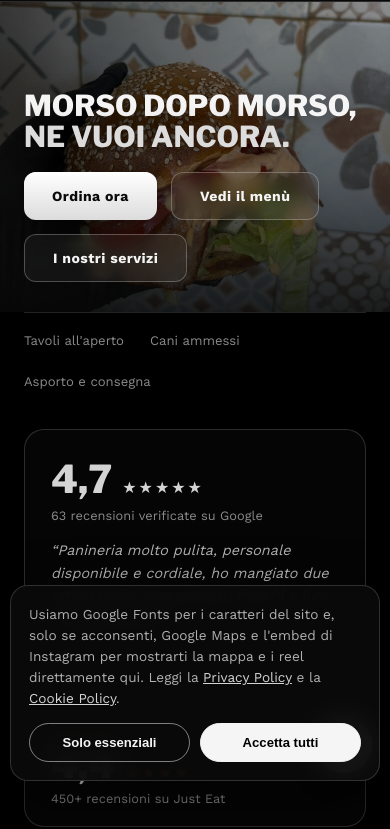
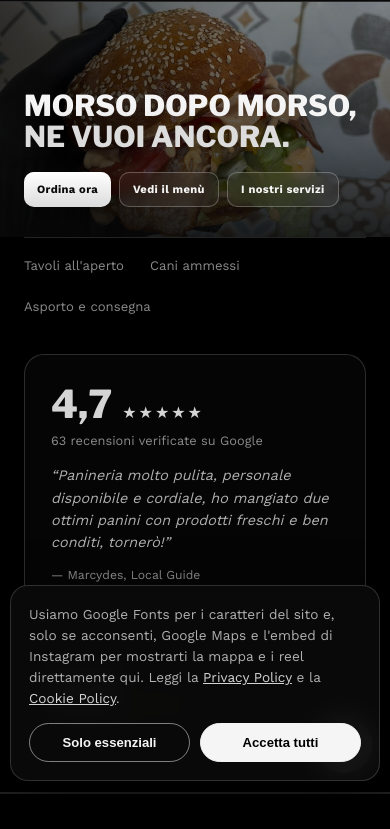
Before and after one commit to enricoinfa/BarPanineriaRocca, a plain HTML site: page index.html in a window 390 px wide. Shown: the part 53-882 px from the top of the page. Drawn offline with nearby package versions, Linux system fonts and the light colour scheme.

Commit message:
Add files via upload

```diff
--- a/index.html
+++ b/index.html
@@ -178,6 +178,18 @@ a{color:inherit;}
   font-weight:700; font-size:.88rem; letter-spacing:.03em; text-decoration:none;
   padding:15px 28px; border-radius:12px; position:relative; overflow:hidden; isolation:isolate;
   transition:transform .35s cubic-bezier(.16,1,.3,1), background .3s, box-shadow .35s, border-color .3s, color .3s;
+}
+@media (max-width:600px){
+  .hero-ctas{gap:10px; flex-wrap:nowrap;}
+  .hero-ctas .btn{padding:12px 16px; font-size:.78rem; border-radius:10px; white-space:nowrap;}
+}
+@media (max-width:480px){
+  .hero-ctas{gap:8px;}
+  .hero-ctas .btn{padding:10px 13px; font-size:.7rem;}
+}
+@media (max-width:380px){
+  .hero-ctas{gap:6px;}
+  .hero-ctas .btn{padding:8px 10px; font-size:.64rem;}
 }
 .btn-primary{background:linear-gradient(180deg,#ffffff,#dcdcdc); color:#0a0a0a; box-shadow:0 10px 24px rgba(0,0,0,.35), inset 0 1px 0 rgba(255,255,255,.7);}
 .btn-primary::after{content:""; position:absolute; inset:0; background:linear-gradient(115deg, transparent 30%, rgba(255,255,255,.65) 48%, transparent 66%); transform:translateX(-120%); transition:transform .7s ease;}
```
